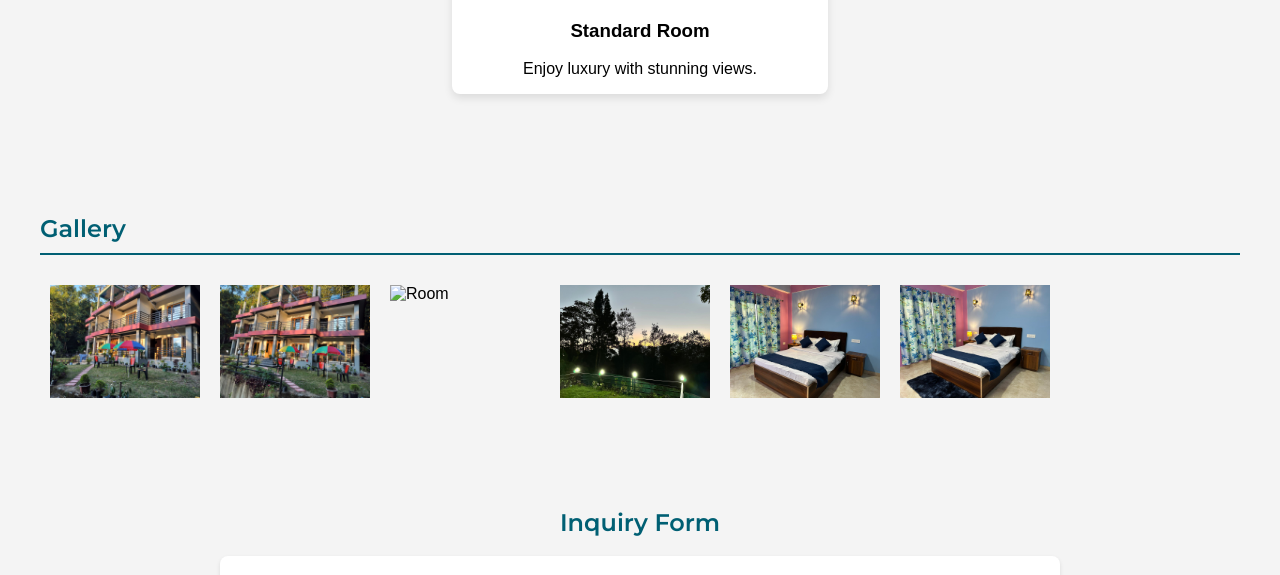
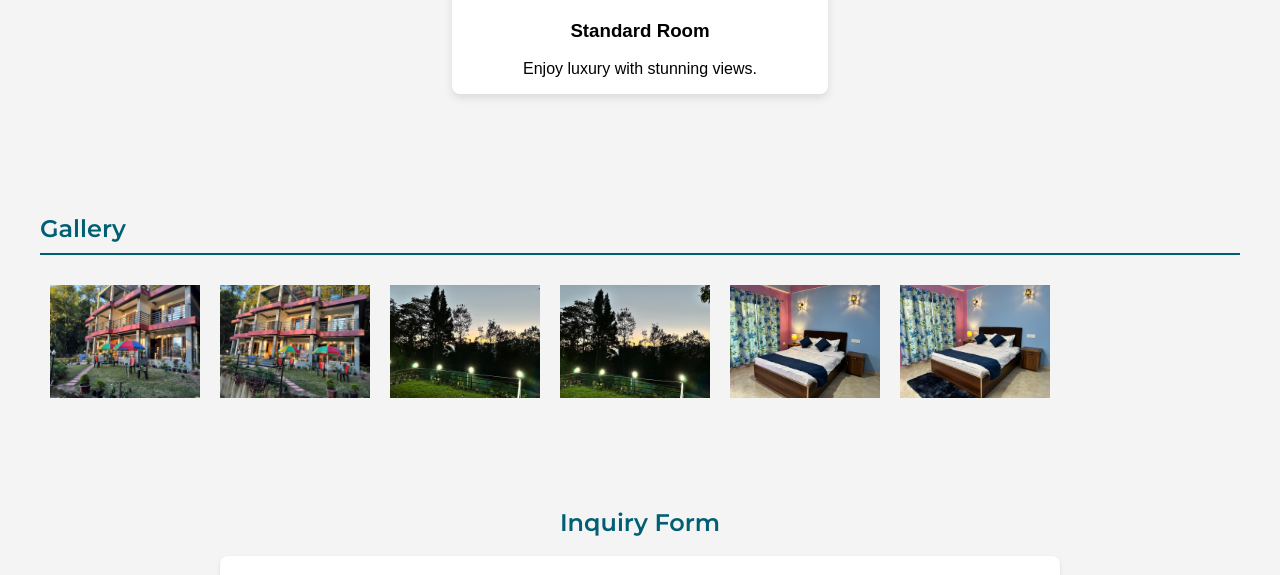
Before and after one commit to thegrandkalimpong/thegrandkalimpong.github.io, a plain HTML site: page index.html in a window 1280 px wide. Shown: the part 1299-1874 px from the top of the page. Drawn offline with Linux system fonts and the light colour scheme.

Commit message:
Update index.html

```diff
--- a/index.html
+++ b/index.html
@@ -61,7 +61,7 @@ Equipped with King size bed, dressed in high-quality linens for a restful night
             <div class="gallery-container">
              <img src="hotel.jpeg" alt="Building" class="thumbnail" onclick="openModal(this.src)">
 	<img src="garden.jpeg" alt="the building" class="thumbnail" onclick="openModal(this.src)">
-        <img src="sunset_garden.jpeg" alt="Room" class="thumbnail" onclick="openModal(this.src)">
+        <img src="senset_garden.jpeg" alt="Room" class="thumbnail" onclick="openModal(this.src)">
             <img src="senset.jpeg" alt="Garden with sunset" class="thumbnail" onclick="openModal(this.src)">
 			<img src="room.jpeg" alt="Garden with sunset" class="thumbnail" onclick="openModal(this.src)">
 			<img src="room1.jpeg" alt="Garden with sunset" class="thumbnail" onclick="openModal(this.src)">
```
